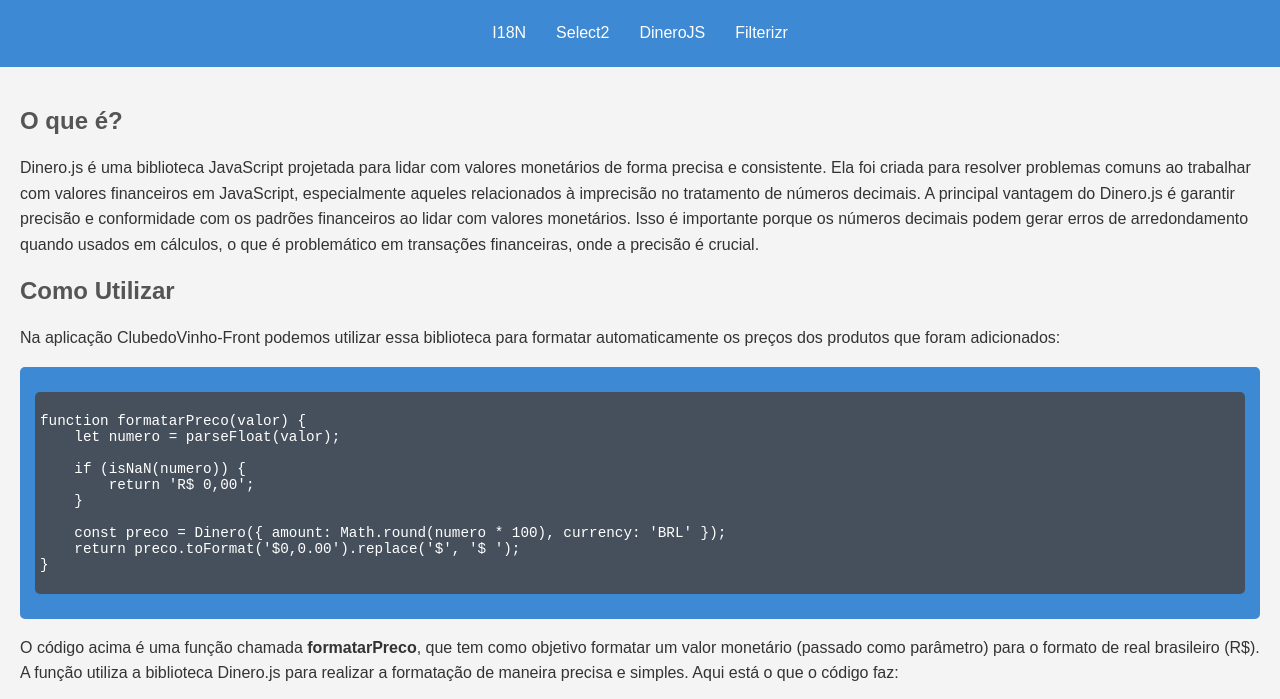
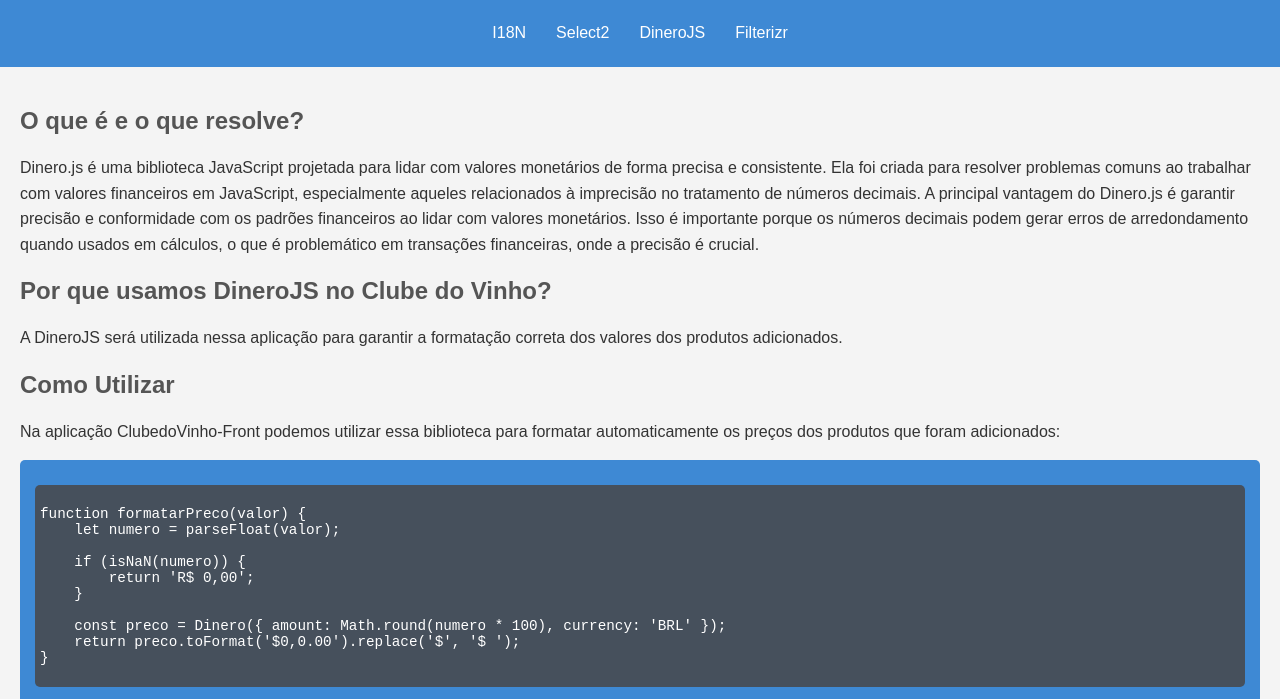
Before and after one commit to JoseEduardo-max/SPA_SLIDE_FS44, a plain HTML site: page dinerojs.html in a window 1280 px wide. Shown: the part 81-780 px from the top of the page. Drawn offline with Linux system fonts and the light colour scheme.

Commit message:
Adicinando mais informações sobre a lib

```diff
--- a/dinerojs.html
+++ b/dinerojs.html
@@ -21,12 +21,17 @@ DOCTYPE html>
   </header>
 
     <div class="o-que-e">
-      <h2>O que é?</h2>
+      <h2>O que é e o que resolve?</h2>
       <p>Dinero.js é uma biblioteca JavaScript projetada para lidar com valores monetários de forma precisa e consistente. Ela foi criada para resolver problemas comuns ao trabalhar com valores financeiros em JavaScript, especialmente aqueles relacionados à imprecisão no tratamento de números decimais.
         A principal vantagem do Dinero.js é garantir precisão e conformidade com os padrões financeiros ao lidar com valores monetários.
         Isso é importante porque os números decimais podem gerar erros de arredondamento quando usados em cálculos,
         o que é problemático em transações financeiras, onde a precisão é crucial.</p>
     </div>
+
+    <section>
+      <h2 class="why">Por que usamos DineroJS no Clube do Vinho?</h2>
+      <p>A DineroJS será utilizada nessa aplicação para garantir a formatação correta dos valores dos produtos adicionados.</p>
+    </section>
 
     <h2>Como Utilizar</h2>
     <p>Na aplicação ClubedoVinho-Front podemos utilizar essa biblioteca para formatar
```
